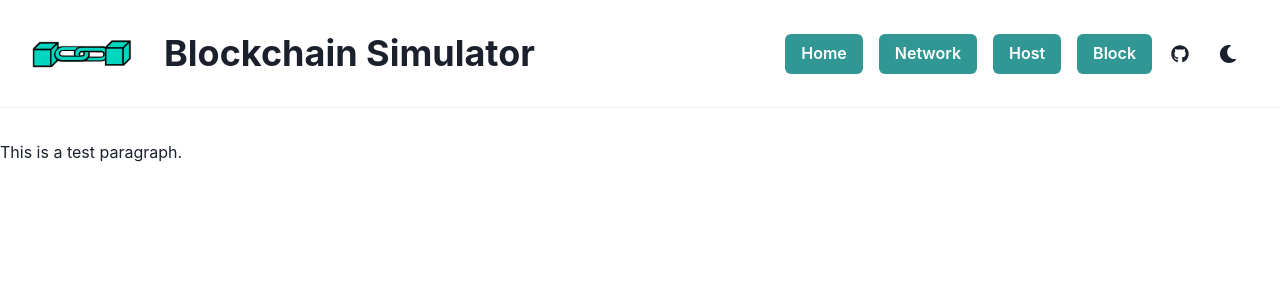
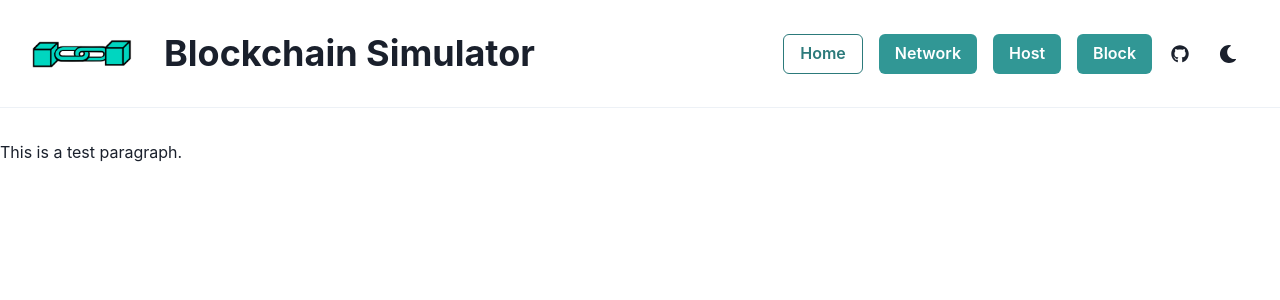
Before and after one commit to ece496-blockchain-capstone-team/ece496-blockchain-simulator, a React (Create React App) app: page / in a window 1280 px wide. Shown: the top 300 px of the page. Built offline with nearby package versions, Linux system fonts and the light colour scheme.

Commit message:
Changed buttons for router to change variant based on current location

```diff
--- a/src/components/NavBar/NavLinks/LinkItem.tsx
+++ b/src/components/NavBar/NavLinks/LinkItem.tsx
@@ -1,6 +1,6 @@
 import React from 'react';
 
-import { Link as RouterLink } from 'react-router-dom';
+import { Link as RouterLink, useLocation } from 'react-router-dom';
 import { Button, Link } from '@chakra-ui/react';
 
 interface LinkItemProps {
@@ -9,9 +9,15 @@ interface LinkItemProps {
 }
 
 export default function LinkItem({ children, to = '/' }: LinkItemProps) {
+  const { pathname } = useLocation();
+
   return (
     <Link as={RouterLink} to={to}>
-      <Button colorScheme="teal" size="md">
+      <Button
+        colorScheme="teal"
+        size="md"
+        variant={to === pathname ? 'outline' : 'solid'}
+      >
         {children}
       </Button>
     </Link>
```
